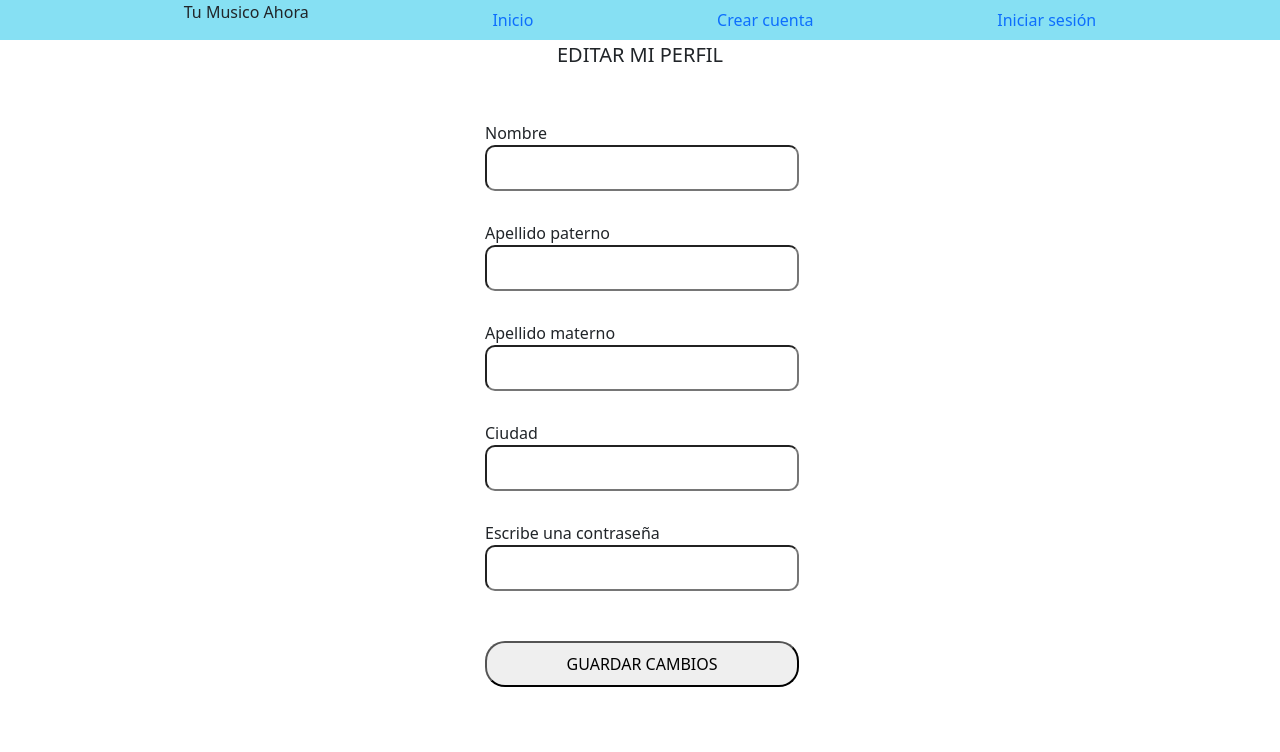
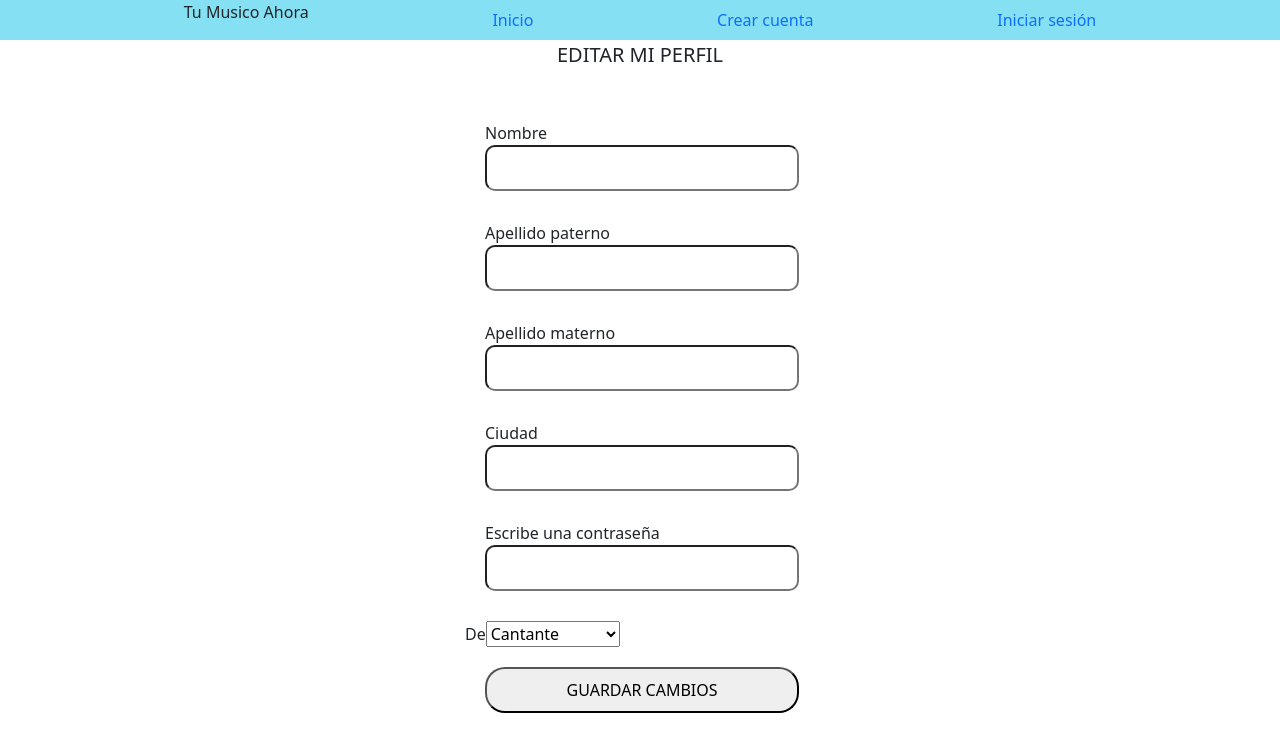
Before and after one commit to Kodemia-MusicApp/MusicApp-FrontEnd, a React app: page /editprofilemusician in a window 1280 px wide. Shown: the top 752 px of the page. Built offline with nearby package versions, Linux system fonts and the light colour scheme; no server answers.

Commit message:
1 file modified

```diff
--- a/src/Pages/EditProfileMusician/EditProfileMusician.jsx
+++ b/src/Pages/EditProfileMusician/EditProfileMusician.jsx
@@ -32,6 +32,18 @@ export const EditProfileMusician = () => {
                                 </label>
                                 <input type="password" className="editUser" />
 
+                                <div className="disponibilidad">
+                                    <label>De</label>
+                                    <select
+                                        className="Tipoartista"
+                                        id="Tipoartista"
+                                    >
+                                        <option value="Cantante">
+                                            Cantante
+                                        </option>
+                                        <option value="">Instrumentista</option>
+                                    </select>
+                                </div>
                                 <button className="BotonGeneral">
                                     GUARDAR CAMBIOS
                                 </button>
```
